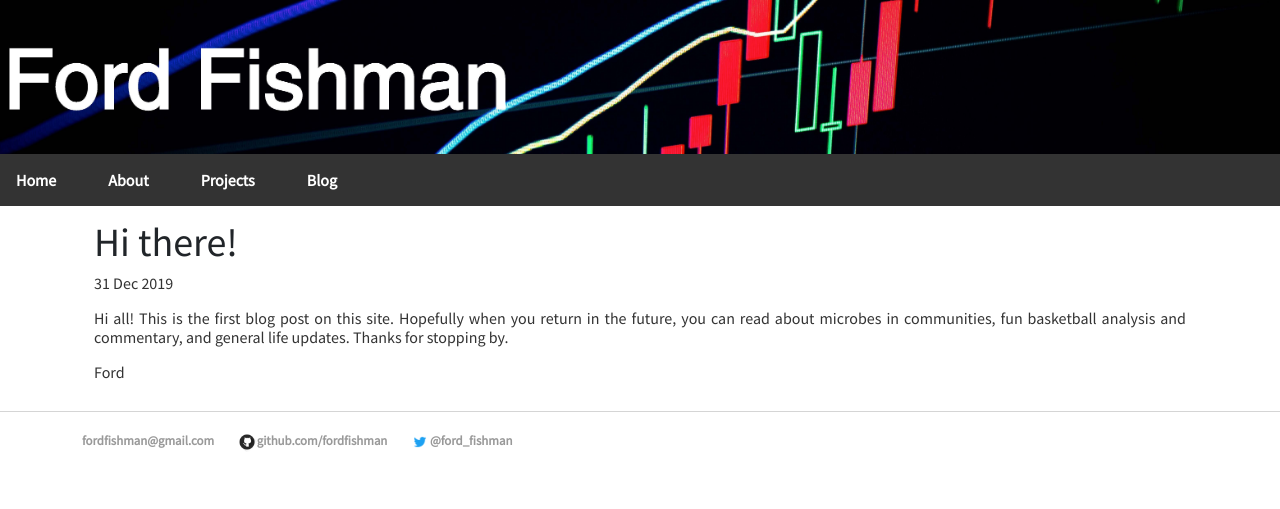
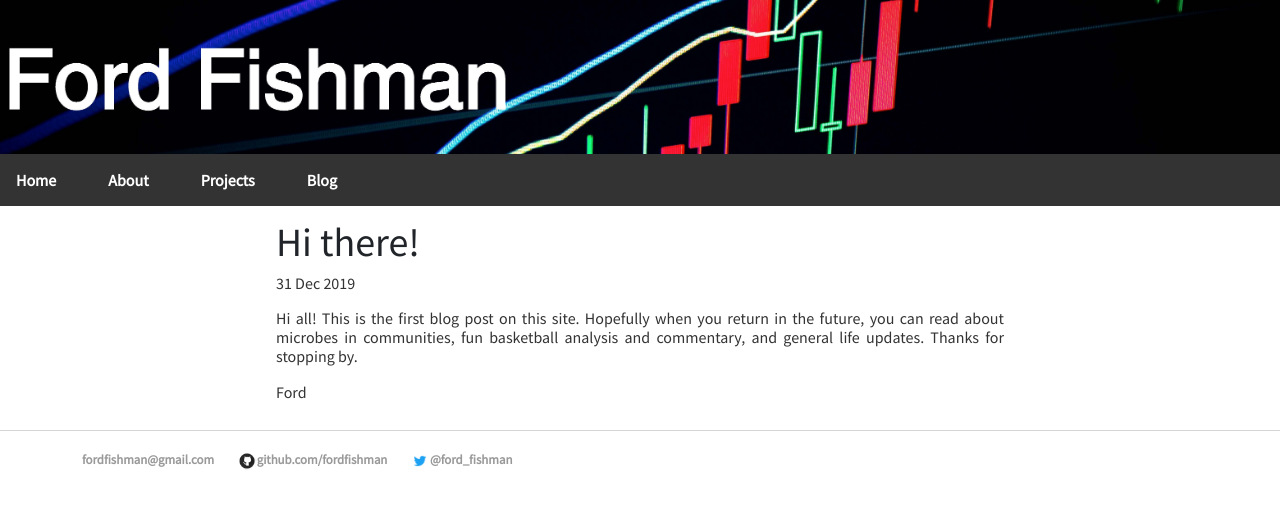
Before and after one commit to fordfishman/fordfishman.github.io, a Jekyll site: the page built from _posts/2019-12-31-first-post.md, in a window 1280 px wide. Shown: the top 509 px of the page. Built offline with Jekyll 4.4.1, drawn with Linux system fonts in a browser that asks for light colours.

Commit message:
blog post width

```diff
--- a/_layouts/posts.html
+++ b/_layouts/posts.html
@@ -2,10 +2,12 @@
 layout: default
 ---
 <div class="blurb">
-    <h1>{{ page.title }}</h1>
-    <p class="meta">{{ page.date | date_to_string }}</p>
+    <div class="col-md-12 col-lg-8 align-middle mx-auto d-block">
+        <h1>{{ page.title }}</h1>
+        <p class="meta">{{ page.date | date_to_string }}</p>
 
-    <div class="post">
-        {{ content }}
+        <div class="post">
+            {{ content }}
+        </div>
     </div>
 </div>
```
